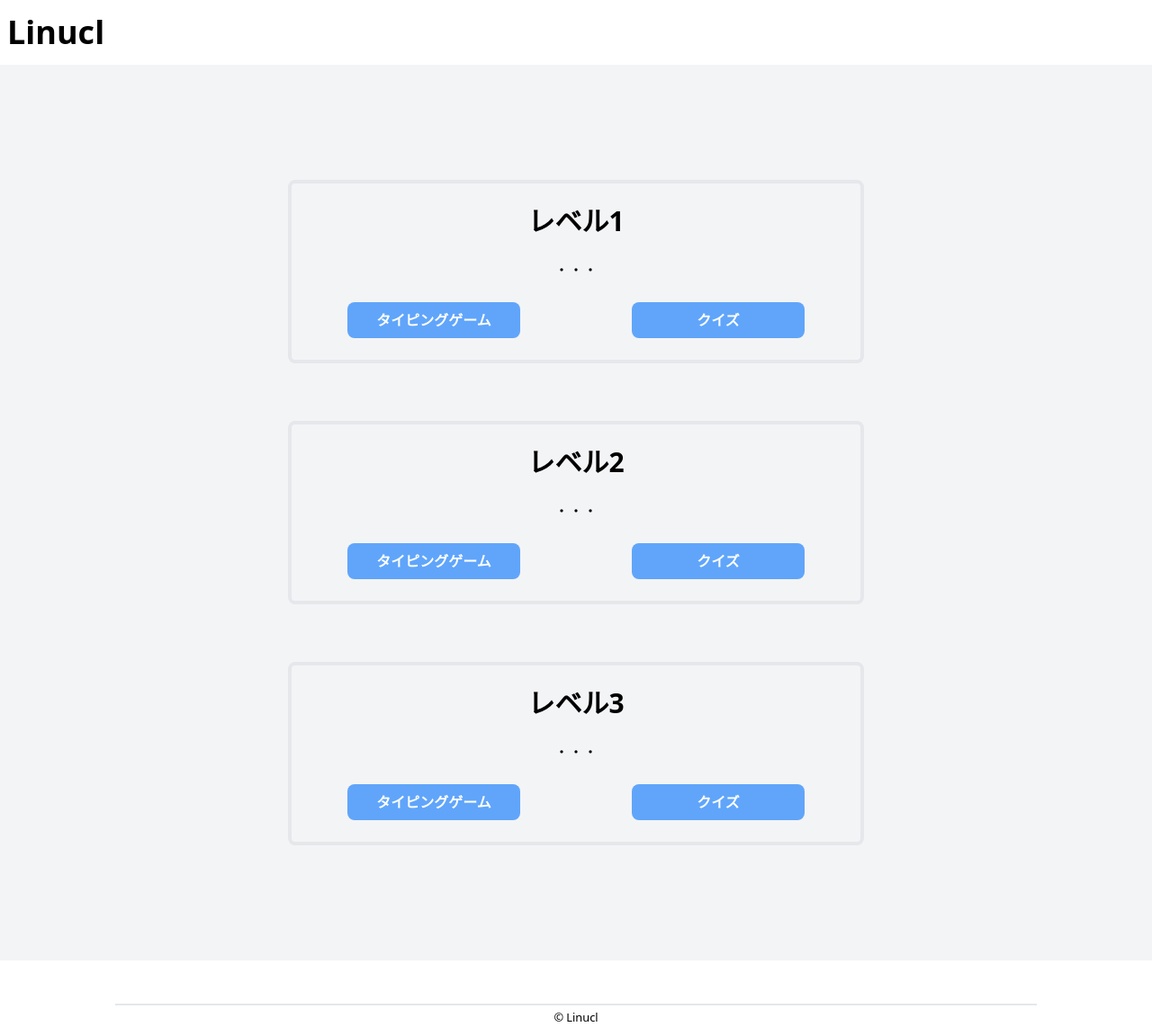
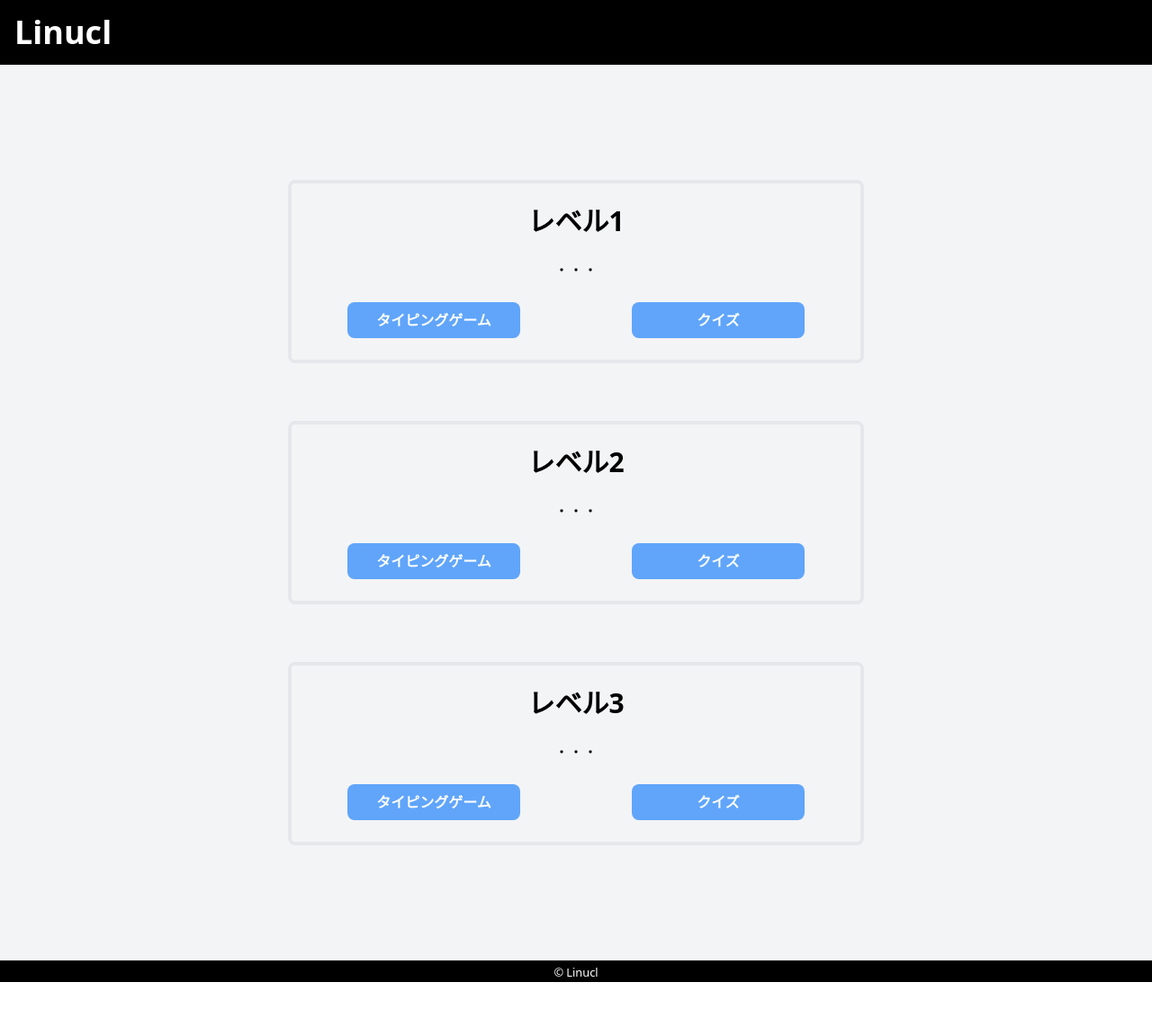
Before and after one commit to ponsAoki/Linucl, a React (Create React App) app in the folder front/: page /home in a window 1280 px wide. Shown: the whole page at 90% size. After the commit the page ends 1092 px from the top, so only its background shows below. Built offline with nearby package versions, Linux system fonts and the light colour scheme; no server answers.

Commit message:
headerとfooterのデザイン変更

```diff
--- a/front/src/components/organisms/layout/Footer.tsx
+++ b/front/src/components/organisms/layout/Footer.tsx
@@ -2,8 +2,8 @@ import { FC, memo } from "react";
 
 export const Footer: FC = memo(() => {
   return(
-    <div className="border-t-2 w-4/5 mx-auto text-center mt-12">
-      <small>&copy; Linucl</small>
+    <div className="mx-auto text-center bg-black">
+      <small className="text-white">&copy; Linucl</small>
     </div>
   )
 })
--- a/front/src/components/organisms/layout/Header.tsx
+++ b/front/src/components/organisms/layout/Header.tsx
@@ -2,8 +2,8 @@ import { FC, memo } from "react";
 
 export const Header: FC = memo(() => {
   return(
-    <nav className="pl-2 py-4">
-      <h2 className="text-4xl font-black">Linucl</h2>
+    <nav className="pl-2 py-4 bg-black">
+      <h2 className="text-4xl text-white font-black ml-2">Linucl</h2>
     </nav>
   )
 })
--- a/front/src/pages/HomePage.tsx
+++ b/front/src/pages/HomePage.tsx
@@ -5,7 +5,7 @@ import { LessonBox } from "../components/organisms/LessonBox";
 
 export const HomePage: FC = memo(() => {
   return (
-    <div>
+    <div className="overflow-x-hidden">
       <Header />
         <div className="bg-gray-100 py-16">
           <ul>
--- a/front/src/pages/Page404.tsx
+++ b/front/src/pages/Page404.tsx
@@ -2,7 +2,7 @@ import { FC, memo } from "react";
 
 export const Page404: FC = memo(() => {
   return (
-    <div>
+    <div className="overflow-x-hidden">
       <div>Page404</div>
     </div>
   )
--- a/front/src/pages/QuizPage.tsx
+++ b/front/src/pages/QuizPage.tsx
@@ -14,7 +14,7 @@ export const QuizPage: FC = memo(() => {
   }, [])
 
   return (
-    <div>
+    <div className="overflow-x-hidden">
       <Header />
       <div className="bg-gray-100 py-16">
         <div className="box-border border-4 rounded-lg outline-none w-2/3 px-8 py-12 mx-auto my-24 text-center">
--- a/front/src/pages/TypingGamePage.tsx
+++ b/front/src/pages/TypingGamePage.tsx
@@ -20,7 +20,7 @@ export const TypingGamePage: FC = memo(() => {
   }, []);
 
   return (
-    <div>
+    <div className="overflow-x-hidden">
       <Header />
       <div className="bg-gray-100 py-16">
         <div className="box-border border-4 rounded-lg outline-none w-2/3 px-8 py-12 mx-auto my-24 text-center">
```
